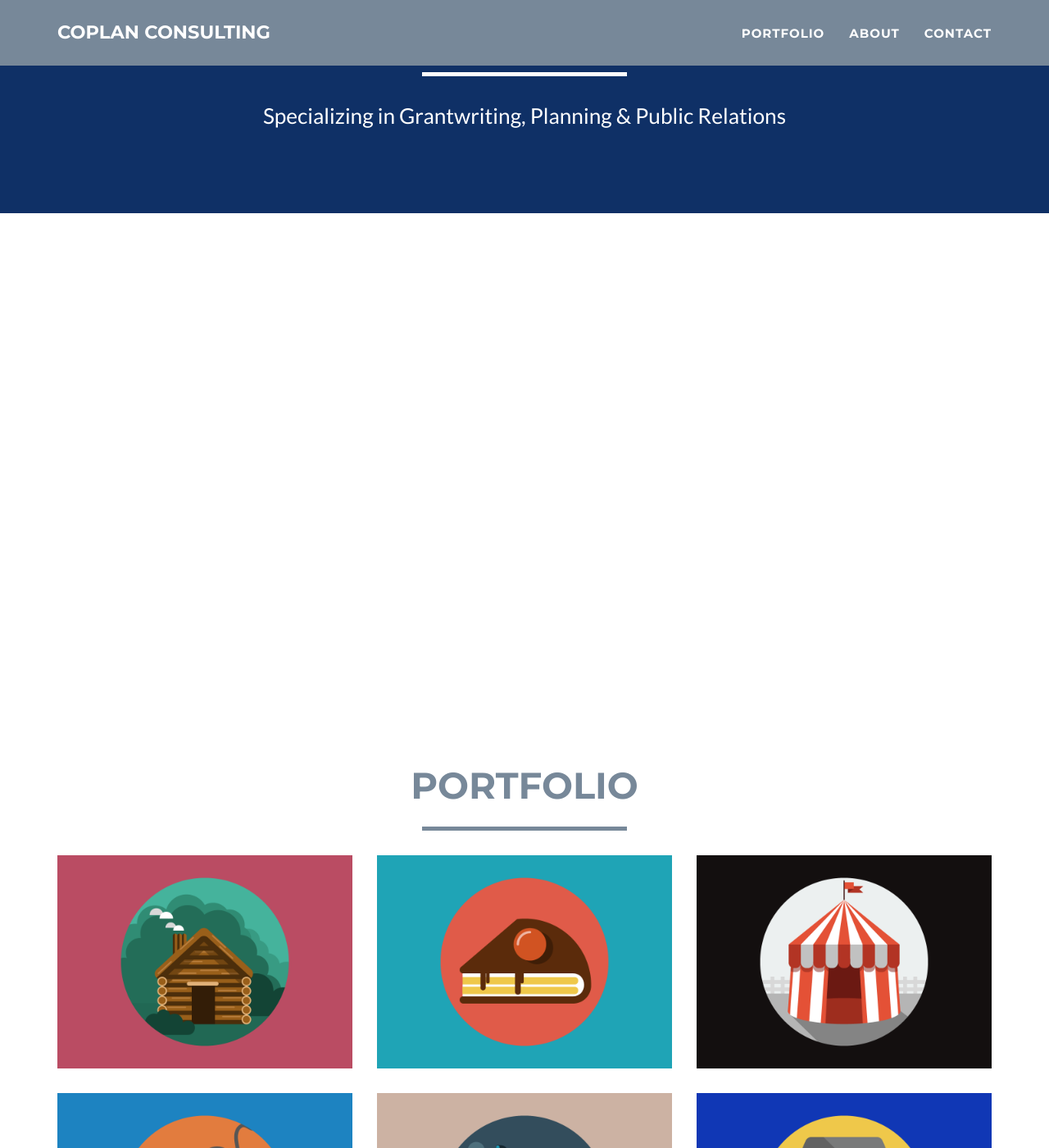
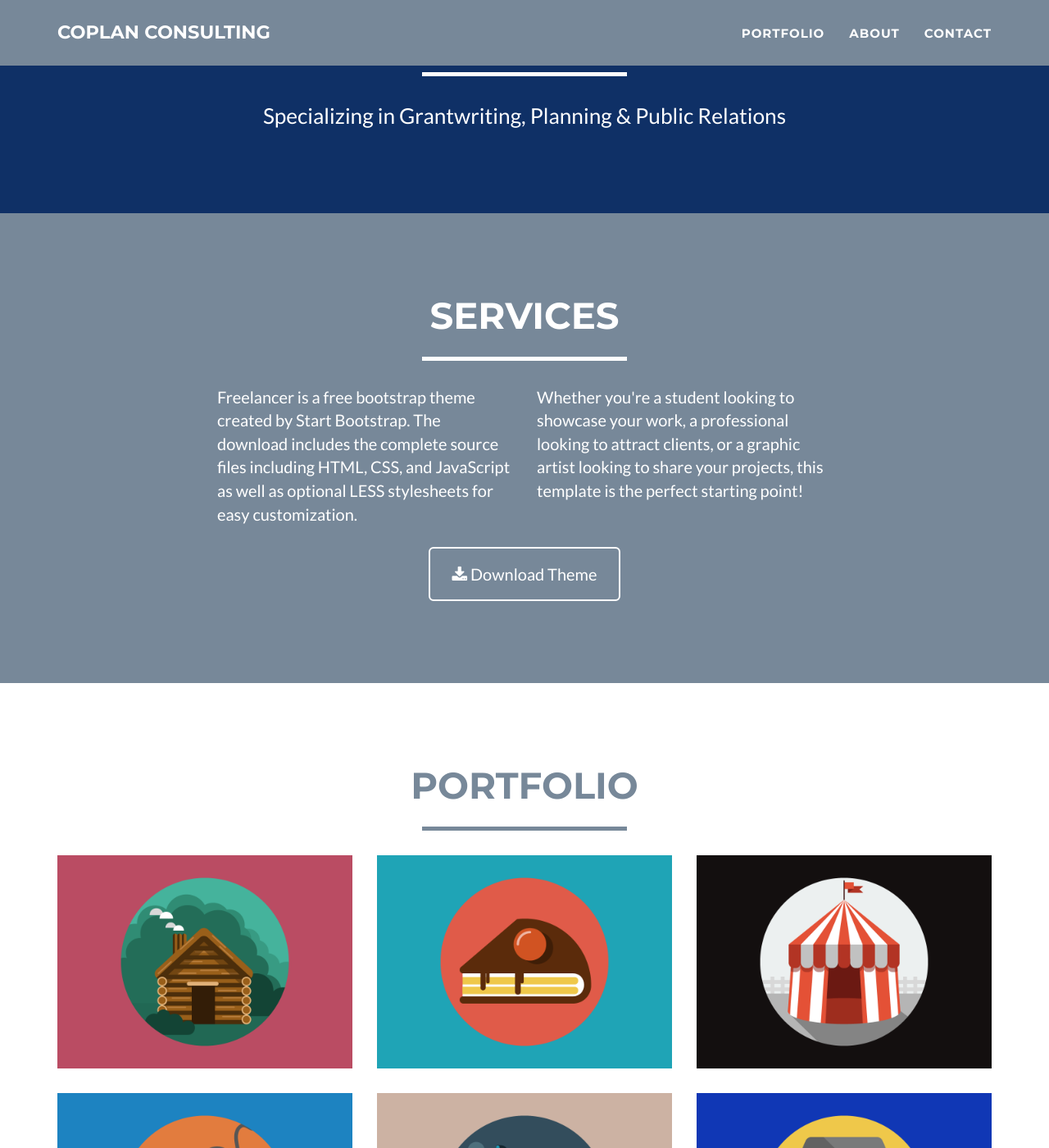
Before and after one commit to ccoplan/ccoplan.github.io, a Jekyll site: the page built from index.html, in a window 1280 px wide and 1400 px high, scrolled down 515 px. Shown: the whole window at 82% size. Built offline with Jekyll 4.4.1, drawn with Linux system fonts in a browser that asks for light colours.

Commit message:
Modified background for services.

```diff
--- a/_includes/css/main.css
+++ b/_includes/css/main.css
@@ -186,7 +186,7 @@ section.success {
 
 #services {
     color: #fff;
-    background: #ffffff;
+    background: #{{ site.color.secondary }};
 }
 
 @media(max-width:767px) {
```
